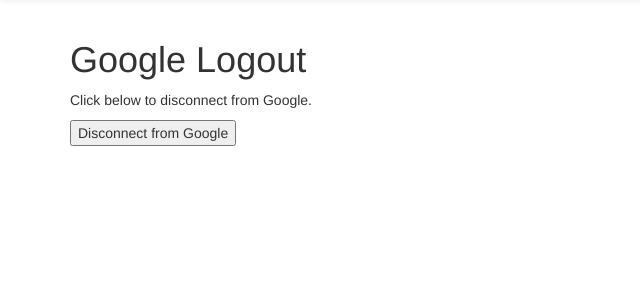
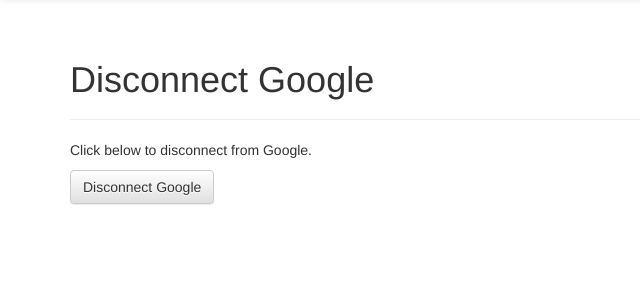
Before and after one commit to byanofsky/course_catalog, a Flask app: page /googledisconnect/ in a window 1280 px wide. Shown: the part 52-352 px from the top of the page, without its empty margins (0-640 px from the left). Run offline with Flask 2, Linux system fonts and the light colour scheme; the visitor is signed in with stand-in values (Sample User, id 1); some libraries are stand-ins or nearby versions.

Commit message:
Update googledisconnect with bootstrap

```diff
--- a/course_catalog/course_catalog/templates/googledisconnect.html
+++ b/course_catalog/course_catalog/templates/googledisconnect.html
@@ -1,11 +1,13 @@
 {% extends "layout.html" %}
-{% block title %}Google Logout{% endblock %}
+{% block title %}Disconnect Google{% endblock %}
 {% block body %}
-<h1>Google Logout</h1>
+<div class="page-header">
+  <h1>Disconnect Google</h1>
+</div>
 <p>
   Click below to disconnect from Google.
 </p>
 <form method="post">
-  <input type="submit" value="Disconnect from Google">
+  <button type="submit" class="btn btn-default">Disconnect Google</button>
 </form>
 {% endblock %}
```
